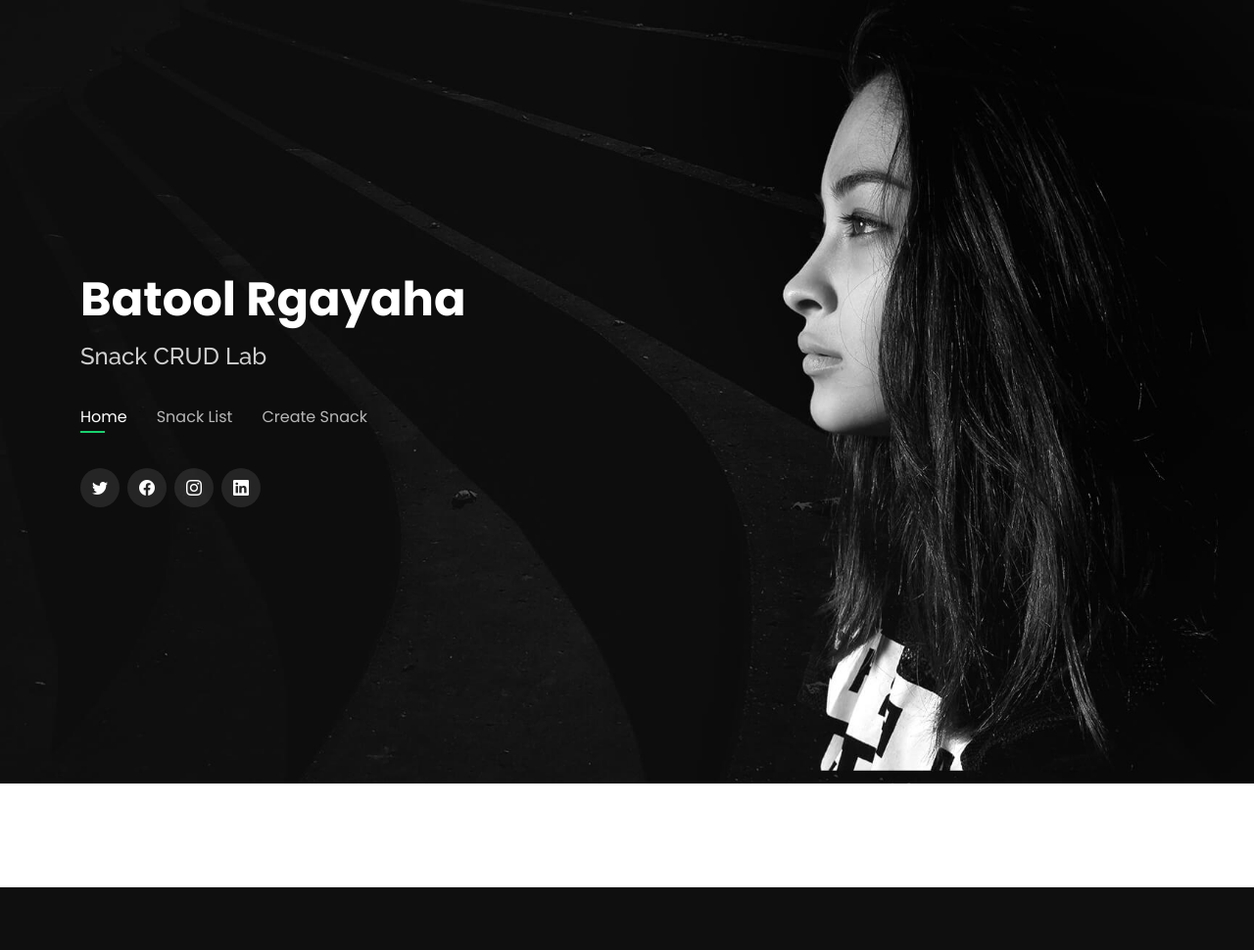
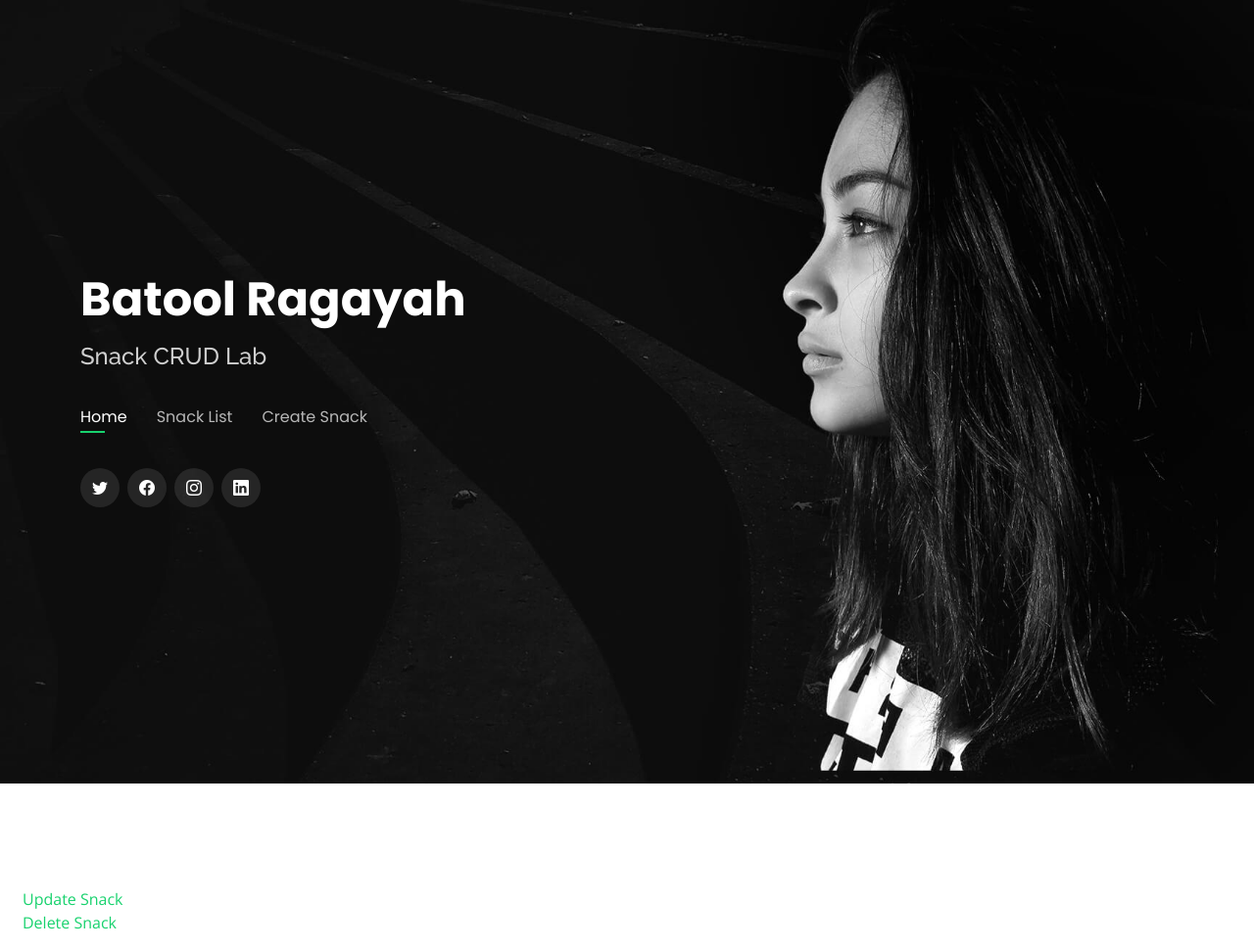
Before and after one commit to BatoolBtoush/snacks_crud, a Django app: page /1/ in a window 1280 px wide. Shown: the whole page at 98% size. Before the commit the page ends 906 px from the top, so only its background shows below. Run offline with Django 4.2, Linux system fonts and the light colour scheme; data comes from the database, SQL or seed files in the repository; both versions use the stored data as it was after the commit; some libraries are stand-ins or nearby versions.

Commit message:
fixed the navigation issue

```diff
--- a/snacks_crud_project/templates/_base.html
+++ b/snacks_crud_project/templates/_base.html
@@ -41,7 +41,7 @@
   <header id="header">
     <div class="container">
 
-      <h1><a href="index.html">Batool Rgayaha</a></h1>
+      <h1><a href="index.html">Batool Ragayah</a></h1>
       <!-- Uncomment below if you prefer to use an image logo -->
       <!-- <a href="index.html" class="mr-auto"><img src="snacks/img/logo.png" alt="" class="img-fluid"></a> -->
       <h2>Snack CRUD Lab</h2>
--- a/snacks_crud_project/templates/snack_detail.html
+++ b/snacks_crud_project/templates/snack_detail.html
@@ -8,5 +8,8 @@
     <h3>Snack Details for {{snack.title}} are below:</h3>
     <p> - <b>Purchaser</b>: {{snack.purchaser}} <br>
         - <b>Description</b>: {{snack.description}} <br>
+            <li><a href="{% url 'snack_update' snack.pk %}">Update Snack</a></li>
+            <li><a href="/{{snack.id}}/delete">Delete Snack</a></li>
+
     </p>
 {% endblock %}
```
Also changed, not shown: snacks_crud_project/db.sqlite3.
